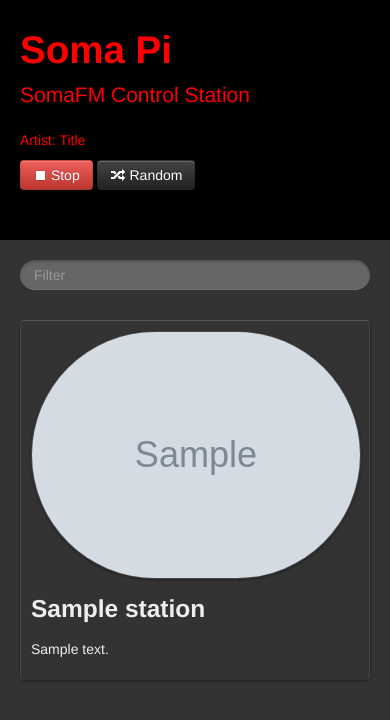
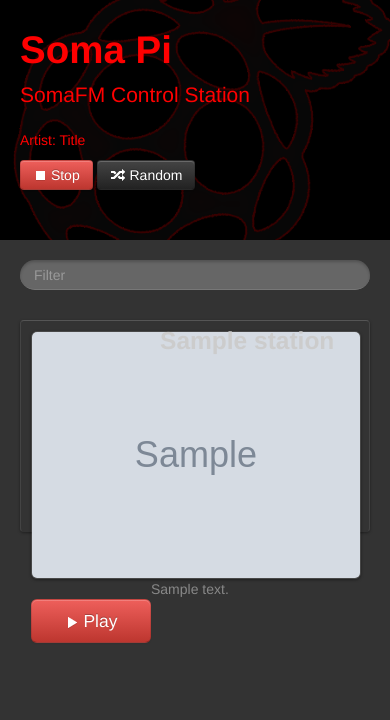
Before and after one commit to fredley/soma-pi, a Django app: page / in a window 390 px wide. Shown: the top 720 px of the page. Run offline with Django 3.2, Linux system fonts and the light colour scheme; tables that the repository leaves empty hold one stand-in row (values such as "Sample post"); grey boxes marked "Sample" are stand-in pictures.

Commit message:
Init command, more style work

```diff
--- a/soma_pi/management/commands/init_soma.py
+++ b/soma_pi/management/commands/init_soma.py
@@ -15,7 +15,7 @@ class Command(BaseCommand):
          'url': "",
          'image': "http://somafm.com/img/lush-x120.jpg",
           },
-        {'name': "Drone Zome",
+        {'name': "Drone Zone",
          'description': "Served best chilled, safe with most medications. Atmospheric textures with minimal beats.",
          'url': "",
          'image': "http://somafm.com/img/dronezone120.jpg",
--- a/soma_pi/urls.py
+++ b/soma_pi/urls.py
@@ -7,6 +7,6 @@ admin.autodiscover()
 urlpatterns = patterns('',
     # Examples:
     url(r'^$', 'soma_pi.views.home', name='home'),
-
+    url(r'^play/(?P<playlist_no>\d+)/$', 'soma_pi.views.play', name='play'),
     url(r'^admin/', include(admin.site.urls)),
 )
--- a/soma_pi/views.py
+++ b/soma_pi/views.py
@@ -1,11 +1,15 @@
 from django.shortcuts import render_to_response
+from django.http import HttpResponseRedirect
+from django.core.urlresolvers import reverse
 from django.template import RequestContext
 
 from soma_pi.models import Station
 
 def home(request):
-
     stations = Station.objects.all()
-
     return render_to_response('index.html',{'stations': stations},
                               context_instance=RequestContext(request))
+
+def play(request,playlist_no):
+    # Interact with media player
+    return HttpResponseRedirect(reverse('home'))
--- a/static/css/style.css
+++ b/static/css/style.css
@@ -1,11 +1,12 @@
 body{
     background: #333;
-    color:#eee;
+    color:#ccc;
 }
 
 .jumbotron{
     position: relative;
-    background: #000;
+    background: #000 url('../img/banner.png') no-repeat center;
+    background-size:auto 100%;
     padding:40px 10px;
     margin-top: -20px;
     margin-right: -200px;
@@ -23,9 +24,24 @@ body{
     border-bottom:1px solid #333;
     box-shadow: 0 1px 3px rgba(0,0,0,0.4);
     padding:10px;
+    height: 330px;
+}
+.thumbnail h3{
+    margin-top:0;
+    text-align:center;
+}
+.thumbnail p{
+    color:#888;
+}
+.thumbnail .btn-large{
+    display: block;
+    clear:both;
+    text-align: center;
+    width:80px;
+    margin:20px auto;
 }
 
-.img-circle{
+.img-rounded{
     border:1px solid rgba(255,255,255,0.1);
     box-shadow: 0 1px 3px rgba(0,0,0,0.4);
 }
@@ -52,10 +68,39 @@ body{
         margin-left:0;
         width:100%;
     }
+    .thumbnail{
+        height: 190px;
+        position: relative;
+    }
+    .thumbnail h3{
+        position: absolute;
+        top:0;
+        right:0;
+        width:70%;
+    }
+    .thumbnail p{
+        margin-top:30px;
+    }
+    .thumbnail img{
+        float:left;
+        margin-right:15px;
+    }
+    .thumbnail a{
+        float:left;
+    }
+}
+
+@media (max-width: 979px) and (min-width: 768px){
+    .thumbnail{
+        height: 370px;
+    }
 }
 
 @media (min-width: 1200px) {
     #search-box{
         margin-left:30px;
     }
+    .thumbnail{
+        height: 300px;
     }
+}
--- a/templates/index.html
+++ b/templates/index.html
@@ -1,5 +1,4 @@
 {% extends "base.html" %}
-
 
 {% block jquery %}
 
@@ -11,10 +10,7 @@ $('#search-box').keyup(function() {
             $(this).show();
         }
     });
-    // reflow page
-
 });
-
 
 {% endblock %}
 
@@ -35,11 +31,9 @@ $('#search-box').keyup(function() {
 </header>
 
 <div class='row'>
-
   <form class="form-search">
     <input type="text" id="search-box" class="span12 search-query" placeholder="Filter" />
   </form>
-
 </div>
 
 <ul class="thumbnails">
@@ -51,8 +45,9 @@ $('#search-box').keyup(function() {
 
 <li class="span4 station" name="{{ station.name }}">
   <div class="thumbnail">
-      <img src='{{ station.image }}' alt="" class="img-circle">
     <h3>{{ station.name }}</h3>
+    <img src='{{ station.image }}' alt="" class="img-rounded">
+    <a class='btn btn-large btn-danger' href='{% url "play" station.position %}'><i class='icon-play icon-white'></i> Play</a>
     <p>{{ station.description }}</p>
   </div>
 </li>
@@ -62,6 +57,5 @@ $('#search-box').keyup(function() {
 </ul>
 
 </div>
-</div>
 
 {% endblock %}
```
Also changed, not shown: static/img/banner.png (added), 1 other file. Lines whose indentation alone changed are shown as unchanged.
